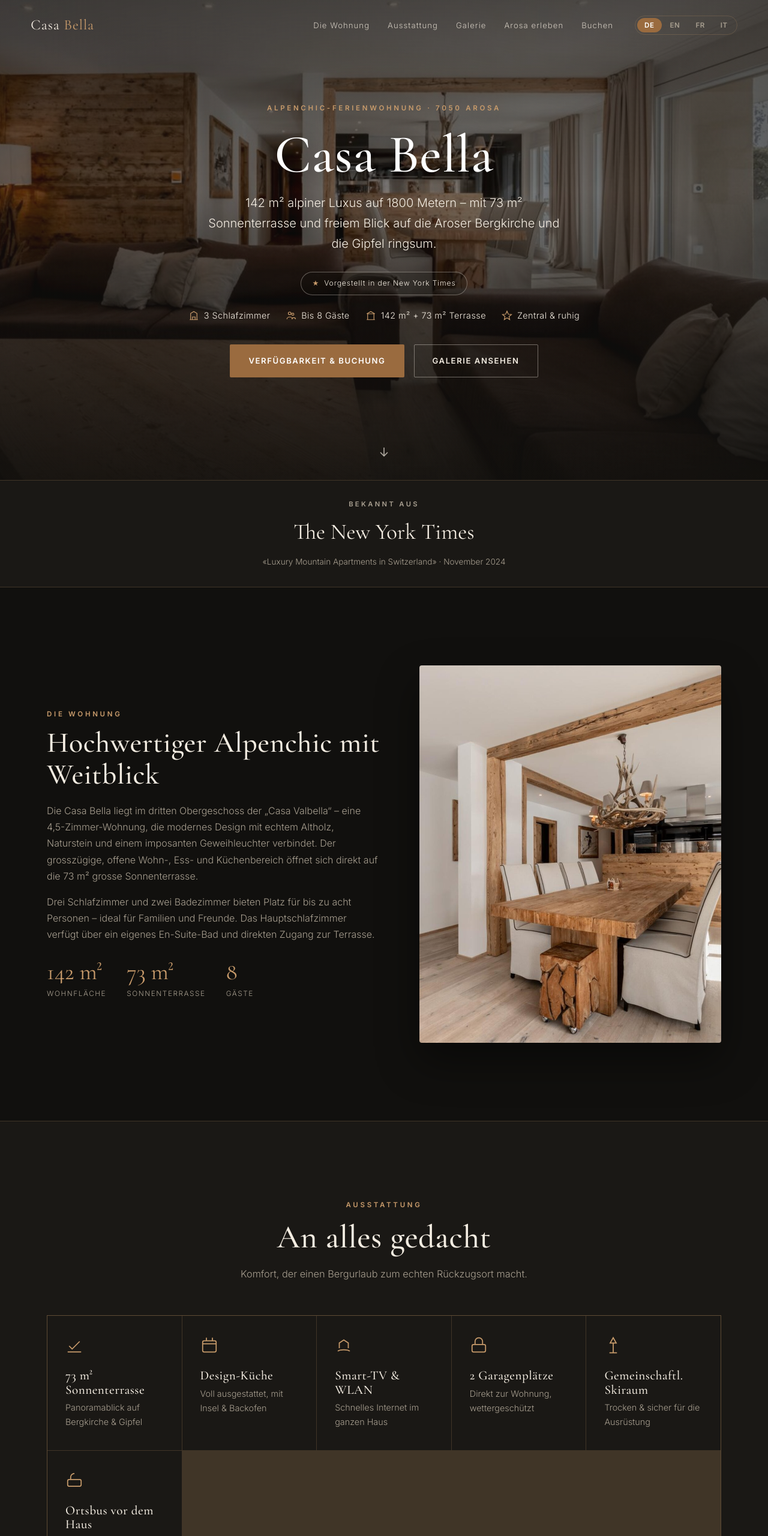
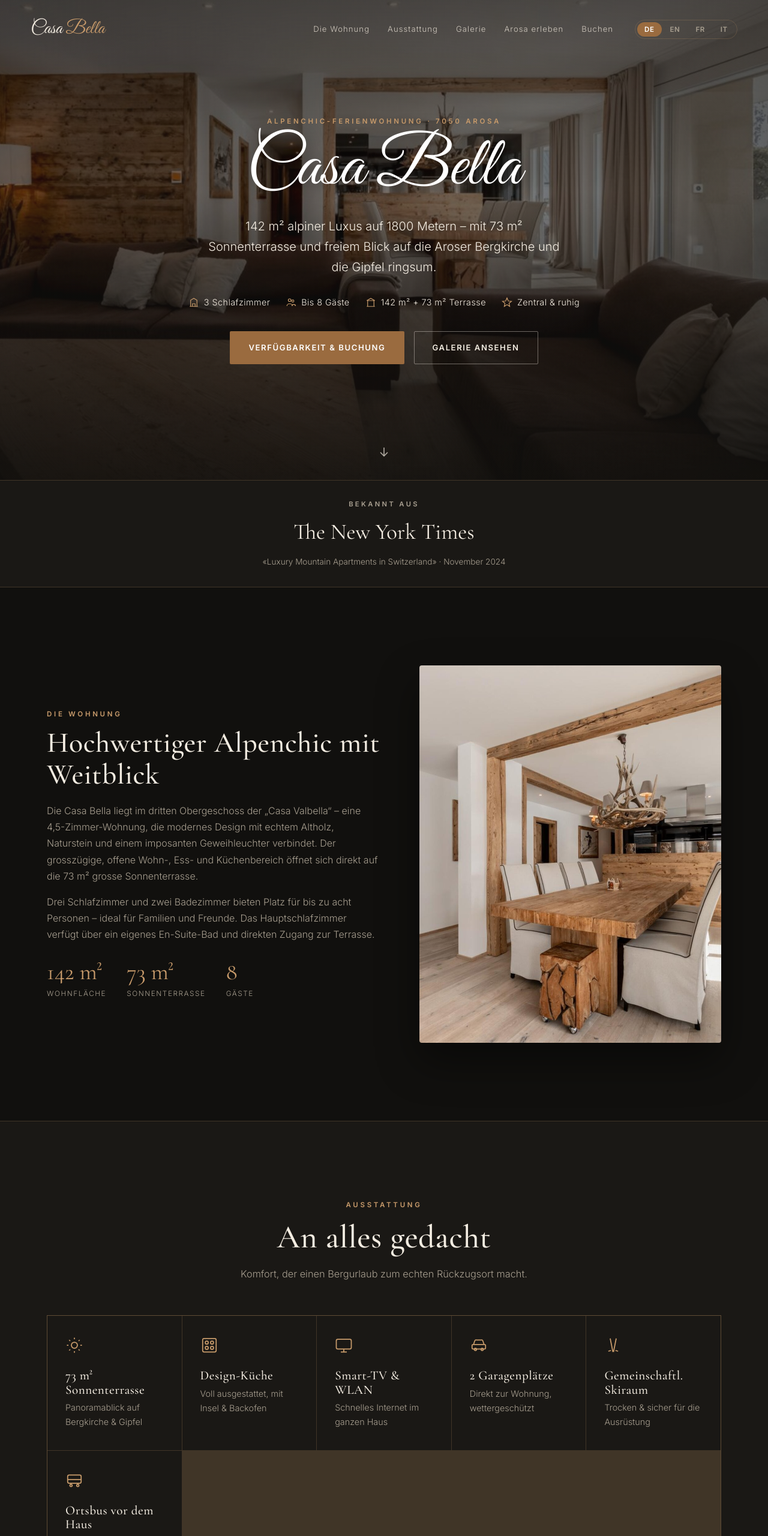
Before and after one commit to momo007ai/arosacasabella, a plain HTML site: page index.html in a window 1280 px wide. Shown: the top 2560 px of the page at 60% size. Drawn offline with nearby package versions, Linux system fonts and the light colour scheme.

Commit message:
Geschwungener Titel (Great Vibes), passende Ausstattungs-Icons, Gaeste-Links im Footer, Hero-NYT-Badge entfernt

```diff
--- a/index.html
+++ b/index.html
@@ -67,7 +67,7 @@
 
 <link rel="preconnect" href="https://fonts.googleapis.com">
 <link rel="preconnect" href="https://fonts.gstatic.com" crossorigin>
-<link href="https://fonts.googleapis.com/css2?family=Cormorant+Garamond:ital,wght@0,400;0,500;0,600;1,400&family=Inter:wght@300;400;500;600&display=swap" rel="stylesheet">
+<link href="https://fonts.googleapis.com/css2?family=Cormorant+Garamond:ital,wght@0,400;0,500;0,600;1,400&family=Great+Vibes&family=Inter:wght@300;400;500;600&display=swap" rel="stylesheet">
 
 <style>
   :root{
@@ -237,6 +237,10 @@
   .hero-press{display:inline-flex;align-items:center;gap:8px;margin:0 auto 22px;padding:8px 18px;border:1px solid rgba(243,236,225,.35);border-radius:30px;background:rgba(17,16,14,.25);backdrop-filter:blur(4px);font-size:.76rem;letter-spacing:.07em;color:var(--cream);transition:all .25s}
   .hero-press:hover{border-color:var(--wood-light);color:#fff}
   .hero-press .star{color:var(--wood-light)}
+  /* Geschwungener, edler Titel */
+  .brand,.hero h1{font-family:'Great Vibes','Cormorant Garamond',cursive;letter-spacing:0;font-weight:400}
+  .brand{font-size:1.95rem}
+  .hero h1{font-size:clamp(3.6rem,9.5vw,7.2rem);margin:4px 0 16px;text-shadow:0 2px 30px rgba(0,0,0,.45)}
 
   @media(max-width:520px){.lang button{padding:5px 9px;font-size:.68rem}nav{padding:16px 18px}}
   @media(max-width:760px){.split,.split.alt{grid-template-columns:1fr;direction:ltr}.split-img{aspect-ratio:5/4;max-height:440px}}
@@ -269,7 +273,6 @@
     <div class="eyebrow" data-de="Alpenchic-Ferienwohnung · 7050 Arosa" data-en="Alpine-Chic Holiday Apartment · 7050 Arosa" data-fr="Appartement de vacances chic alpin · 7050 Arosa" data-it="Appartamento di vacanza chic alpino · 7050 Arosa">Alpenchic-Ferienwohnung · 7050 Arosa</div>
     <h1 data-de="Casa Bella<span class='visually-hidden'> – Luxus-Ferienwohnung in Arosa mieten</span>" data-en="Casa Bella<span class='visually-hidden'> – luxury holiday apartment for rent in Arosa</span>" data-fr="Casa Bella<span class='visually-hidden'> – appartement de vacances de luxe à louer à Arosa</span>" data-it="Casa Bella<span class='visually-hidden'> – appartamento di vacanza di lusso in affitto ad Arosa</span>">Casa Bella<span class="visually-hidden"> – Luxus-Ferienwohnung in Arosa mieten</span></h1>
     <p data-de="142 m² alpiner Luxus auf 1800 Metern – mit 73 m² Sonnenterrasse und freiem Blick auf die Aroser Bergkirche und die Gipfel ringsum." data-en="142 m² of alpine luxury at 1,800 metres – with a 73 m² sun terrace and open views of the Arosa mountain church and the surrounding peaks." data-fr="142 m² de luxe alpin à 1800 mètres d'altitude – avec une terrasse ensoleillée de 73 m² et une vue dégagée sur l'église de montagne d'Arosa et les sommets alentour." data-it="142 m² di lusso alpino a 1800 metri di altitudine – con una terrazza soleggiata di 73 m² e una vista libera sulla chiesa di montagna di Arosa e sulle vette circostanti.">142 m² alpiner Luxus auf 1800 Metern – mit 73 m² Sonnenterrasse und freiem Blick auf die Aroser Bergkirche und die Gipfel ringsum.</p>
-    <a href="https://www.nytimes.com/2024/11/08/realestate/luxury-mountain-apartments-in-switzerland.html" target="_blank" rel="noopener" class="hero-press"><span class="star">★</span> <span data-de="Vorgestellt in der New York Times" data-en="Featured in The New York Times" data-fr="Présenté dans le New York Times" data-it="Presentato sul New York Times">Vorgestellt in der New York Times</span></a>
     <div class="hero-meta">
       <span><svg viewBox="0 0 24 24"><path d="M3 21h18M5 21V7l7-4 7 4v14M9 21v-6h6v6"/></svg> <span data-de="3 Schlafzimmer" data-en="3 Bedrooms" data-fr="3 chambres" data-it="3 camere da letto">3 Schlafzimmer</span></span>
       <span><svg viewBox="0 0 24 24"><circle cx="9" cy="7" r="3"/><circle cx="16" cy="9" r="2.4"/><path d="M3 20c0-3 3-5 6-5s6 2 6 5M14 20c0-2 2-3.5 4-3.5s4 1.5 4 3.5"/></svg> <span data-de="Bis 8 Gäste" data-en="Up to 8 Guests" data-fr="Jusqu'à 8 hôtes" data-it="Fino a 8 ospiti">Bis 8 Gäste</span></span>
@@ -322,12 +325,12 @@
       <p data-de="Komfort, der einen Bergurlaub zum echten Rückzugsort macht." data-en="Comfort that turns a mountain holiday into a true retreat." data-fr="Un confort qui transforme des vacances à la montagne en véritable refuge." data-it="Un comfort che trasforma una vacanza in montagna in un autentico rifugio.">Komfort, der einen Bergurlaub zum echten Rückzugsort macht.</p>
     </div>
     <div class="amen-grid reveal">
-      <div class="amen"><svg viewBox="0 0 24 24"><path d="M5 13l4 4L19 7"/><path d="M3 21h18"/></svg><h3 data-de="73 m² Sonnenterrasse" data-en="73 m² Sun Terrace" data-fr="73 m² de terrasse ensoleillée" data-it="73 m² di terrazza soleggiata">73 m² Sonnenterrasse</h3><p data-de="Panoramablick auf Bergkirche & Gipfel" data-en="Panoramic view of church & peaks" data-fr="Vue panoramique sur l'église de montagne & les sommets" data-it="Vista panoramica sulla chiesa di montagna & le vette">Panoramablick auf Bergkirche & Gipfel</p></div>
-      <div class="amen"><svg viewBox="0 0 24 24"><path d="M8 2v4M16 2v4M3 10h18"/><rect x="3" y="6" width="18" height="15" rx="2"/></svg><h3 data-de="Design-Küche" data-en="Designer Kitchen" data-fr="Cuisine design" data-it="Cucina di design">Design-Küche</h3><p data-de="Voll ausgestattet, mit Insel & Backofen" data-en="Fully equipped, island & oven" data-fr="Entièrement équipée, avec îlot & four" data-it="Completamente attrezzata, con isola & forno">Voll ausgestattet, mit Insel & Backofen</p></div>
-      <div class="amen"><svg viewBox="0 0 24 24"><path d="M4 20s2-2 8-2 8 2 8 2M6 16V9l6-4 6 4v7"/></svg><h3 data-de="Smart-TV & WLAN" data-en="Smart TV & Wi-Fi" data-fr="Smart-TV & Wi-Fi" data-it="Smart-TV & Wi-Fi">Smart-TV & WLAN</h3><p data-de="Schnelles Internet im ganzen Haus" data-en="Fast internet throughout" data-fr="Internet rapide dans toute la maison" data-it="Internet veloce in tutta la casa">Schnelles Internet im ganzen Haus</p></div>
-      <div class="amen"><svg viewBox="0 0 24 24"><rect x="3" y="11" width="18" height="10" rx="2"/><path d="M7 11V7a5 5 0 0110 0v4"/></svg><h3 data-de="2 Garagenplätze" data-en="2 Garage Spaces" data-fr="2 places de garage" data-it="2 posti garage">2 Garagenplätze</h3><p data-de="Direkt zur Wohnung, wettergeschützt" data-en="Right by the apartment, sheltered" data-fr="Juste à côté de l'appartement, à l'abri des intempéries" data-it="Proprio accanto all'appartamento, al riparo dalle intemperie">Direkt zur Wohnung, wettergeschützt</p></div>
-      <div class="amen"><svg viewBox="0 0 24 24"><path d="M12 2l4 7h-8zM12 9v13M7 22h10"/></svg><h3 data-de="Gemeinschaftl. Skiraum" data-en="Shared Ski Room" data-fr="Local à skis commun" data-it="Deposito sci comune">Gemeinschaftl. Skiraum</h3><p data-de="Trocken & sicher für die Ausrüstung" data-en="Dry & secure for your gear" data-fr="Au sec & en sécurité pour votre équipement" data-it="Asciutto & sicuro per la vostra attrezzatura">Trocken & sicher für die Ausrüstung</p></div>
-      <div class="amen"><svg viewBox="0 0 24 24"><rect x="3" y="11" width="18" height="9" rx="2"/><path d="M7 11V8a5 5 0 015-5M7 16h.01M12 16h.01M17 16h.01"/></svg><h3 data-de="Ortsbus vor dem Haus" data-en="Local Bus at the Door" data-fr="Bus local devant la maison" data-it="Bus locale davanti alla casa">Ortsbus vor dem Haus</h3><p data-de="Kostenfrei – im Nu in den Bergen" data-en="Free – the mountains in minutes" data-fr="Gratuit – à la montagne en un instant" data-it="Gratuito – in montagna in un attimo">Kostenfrei – im Nu in den Bergen</p></div>
+      <div class="amen"><svg viewBox="0 0 24 24"><circle cx="12" cy="12" r="4"/><path d="M12 2v2M12 20v2M2 12h2M20 12h2M5 5l1.4 1.4M17.6 17.6L19 19M19 5l-1.4 1.4M6.4 17.6L5 19"/></svg><h3 data-de="73 m² Sonnenterrasse" data-en="73 m² Sun Terrace" data-fr="73 m² de terrasse ensoleillée" data-it="73 m² di terrazza soleggiata">73 m² Sonnenterrasse</h3><p data-de="Panoramablick auf Bergkirche & Gipfel" data-en="Panoramic view of church & peaks" data-fr="Vue panoramique sur l'église de montagne & les sommets" data-it="Vista panoramica sulla chiesa di montagna & le vette">Panoramablick auf Bergkirche & Gipfel</p></div>
+      <div class="amen"><svg viewBox="0 0 24 24"><rect x="3" y="3" width="18" height="18" rx="2"/><circle cx="8.5" cy="8.5" r="2"/><circle cx="15.5" cy="8.5" r="2"/><circle cx="8.5" cy="15.5" r="2"/><circle cx="15.5" cy="15.5" r="2"/></svg><h3 data-de="Design-Küche" data-en="Designer Kitchen" data-fr="Cuisine design" data-it="Cucina di design">Design-Küche</h3><p data-de="Voll ausgestattet, mit Insel & Backofen" data-en="Fully equipped, island & oven" data-fr="Entièrement équipée, avec îlot & four" data-it="Completamente attrezzata, con isola & forno">Voll ausgestattet, mit Insel & Backofen</p></div>
+      <div class="amen"><svg viewBox="0 0 24 24"><rect x="2" y="4" width="20" height="13" rx="2"/><path d="M8 21h8M12 17v4"/></svg><h3 data-de="Smart-TV & WLAN" data-en="Smart TV & Wi-Fi" data-fr="Smart-TV & Wi-Fi" data-it="Smart-TV & Wi-Fi">Smart-TV & WLAN</h3><p data-de="Schnelles Internet im ganzen Haus" data-en="Fast internet throughout" data-fr="Internet rapide dans toute la maison" data-it="Internet veloce in tutta la casa">Schnelles Internet im ganzen Haus</p></div>
+      <div class="amen"><svg viewBox="0 0 24 24"><path d="M5 11l1.6-4.8A2 2 0 018.5 5h7a2 2 0 011.9 1.2L19 11"/><rect x="3" y="11" width="18" height="6" rx="1.5"/><circle cx="7.5" cy="17.5" r="1.5"/><circle cx="16.5" cy="17.5" r="1.5"/></svg><h3 data-de="2 Garagenplätze" data-en="2 Garage Spaces" data-fr="2 places de garage" data-it="2 posti garage">2 Garagenplätze</h3><p data-de="Direkt zur Wohnung, wettergeschützt" data-en="Right by the apartment, sheltered" data-fr="Juste à côté de l'appartement, à l'abri des intempéries" data-it="Proprio accanto all'appartamento, al riparo dalle intemperie">Direkt zur Wohnung, wettergeschützt</p></div>
+      <div class="amen"><svg viewBox="0 0 24 24"><path d="M8 3l3.6 18M16 3l-3.6 18"/><path d="M5.5 20l3.5-1M18.5 20l-3.5-1"/></svg><h3 data-de="Gemeinschaftl. Skiraum" data-en="Shared Ski Room" data-fr="Local à skis commun" data-it="Deposito sci comune">Gemeinschaftl. Skiraum</h3><p data-de="Trocken & sicher für die Ausrüstung" data-en="Dry & secure for your gear" data-fr="Au sec & en sécurité pour votre équipement" data-it="Asciutto & sicuro per la vostra attrezzatura">Trocken & sicher für die Ausrüstung</p></div>
+      <div class="amen"><svg viewBox="0 0 24 24"><rect x="3" y="5" width="18" height="11" rx="2"/><path d="M3 11h18M7 16v2M17 16v2"/><circle cx="7.5" cy="19" r="1.5"/><circle cx="16.5" cy="19" r="1.5"/></svg><h3 data-de="Ortsbus vor dem Haus" data-en="Local Bus at the Door" data-fr="Bus local devant la maison" data-it="Bus locale davanti alla casa">Ortsbus vor dem Haus</h3><p data-de="Kostenfrei – im Nu in den Bergen" data-en="Free – the mountains in minutes" data-fr="Gratuit – à la montagne en un instant" data-it="Gratuito – in montagna in un attimo">Kostenfrei – im Nu in den Bergen</p></div>
     </div>
   </div>
 </section>
@@ -523,6 +526,12 @@
         <a href="mailto:info@bergluft-arosa.ch">info@bergluft-arosa.ch</a>
         <p>7050 Arosa, Graubünden 🇨🇭</p>
       </div>
+      <div class="foot-col">
+        <h4 data-de="Region & Ausflüge" data-en="Region & excursions" data-fr="Région & excursions" data-it="Regione & gite">Region & Ausflüge</h4>
+        <a href="https://arosalenzerheide.swiss" target="_blank" rel="noopener">Arosa Lenzerheide</a>
+        <a href="https://www.rhb.ch" target="_blank" rel="noopener" data-de="Anreise mit der RhB" data-en="Getting here by RhB" data-fr="Accès en train RhB" data-it="Arrivo col treno RhB">Anreise mit der RhB</a>
+        <a href="https://www.arosabaerenland.ch" target="_blank" rel="noopener">Arosa Bärenland</a>
+      </div>
     </div>
     <div class="foot-bottom">
       <span>© <span id="year"></span> Casa Bella · Arosa</span>
```
